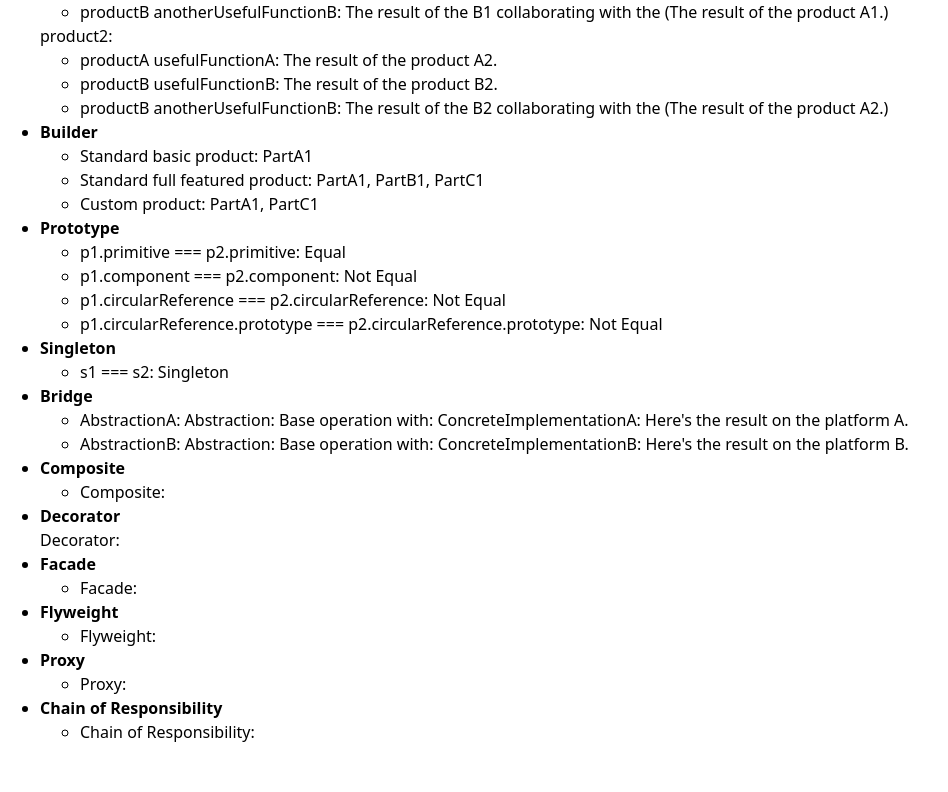
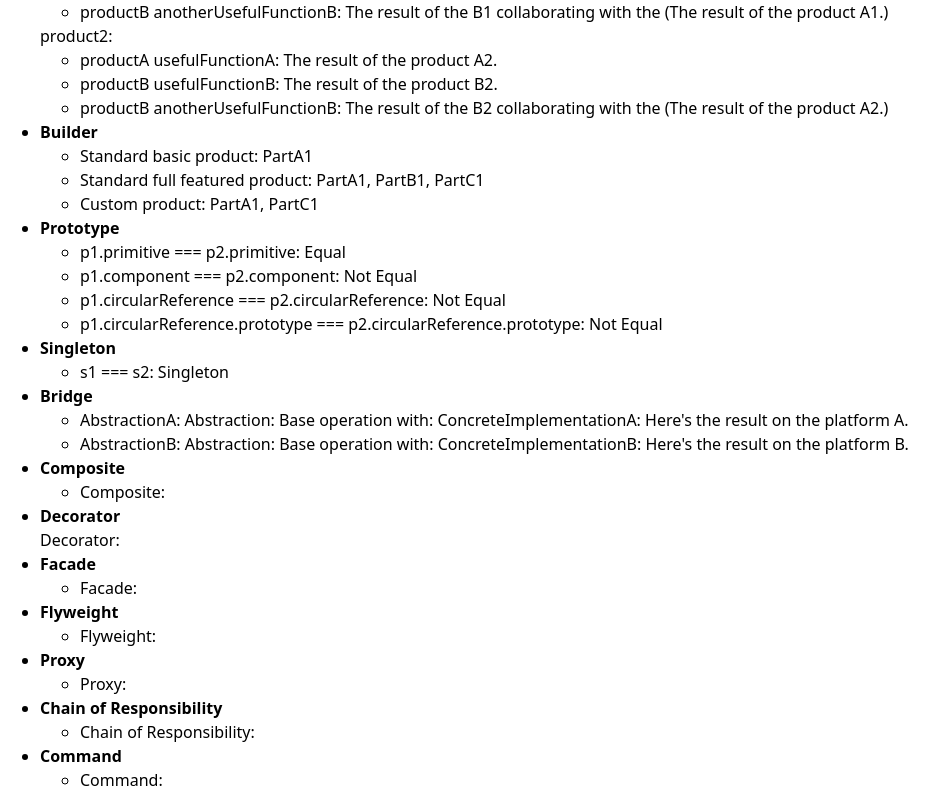
Before and after one commit to xieQin/react-ts-template, a React (Vite) app: page /design-patterns in a window 1280 px wide. Shown: the part 292-1084 px from the top of the page, without its empty margins (0-948 px from the left). Before the commit the page ends 1036 px from the top, so only its background shows below. Built offline with nearby package versions, Linux system fonts and the light colour scheme.

Commit message:
feat: add Command pattern

```diff
--- /dev/null
+++ b/src/views/DesignPatterns/Command/index.tsx
@@ -0,0 +1,7 @@
+export default function CommandPage() {
+  return (
+    <ul>
+      <li>Command: </li>
+    </ul>
+  );
+}
--- a/src/views/DesignPatterns/index.tsx
+++ b/src/views/DesignPatterns/index.tsx
@@ -4,6 +4,7 @@ import AbstractFactoryPage from "./AbstractFactory";
 import BridgePage from "./Bridge";
 import BuilderPage from "./Builder";
 import ChainOfResponsibilityPage from "./ChainOfResponsibility";
+import CommandPage from "./Command";
 import CompositePage from "./Composite";
 import DecoratorPage from "./Decorator";
 import FacadePage from "./Facade";
@@ -26,6 +27,7 @@ const DesignPatternsPageConfigs = {
   [DesignPatterns.Flyweight]: FlyweightPage,
   [DesignPatterns.Proxy]: ProxyPage,
   [DesignPatterns.ChainOfResponsibility]: ChainOfResponsibilityPage,
+  [DesignPatterns.Command]: CommandPage,
 };
 
 export default function DesignPatternsPage() {
```
